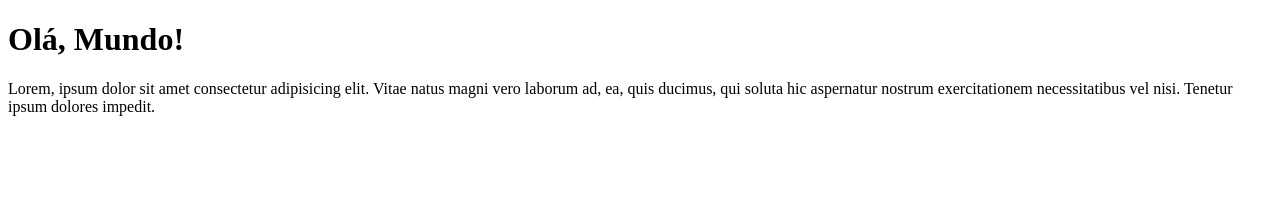
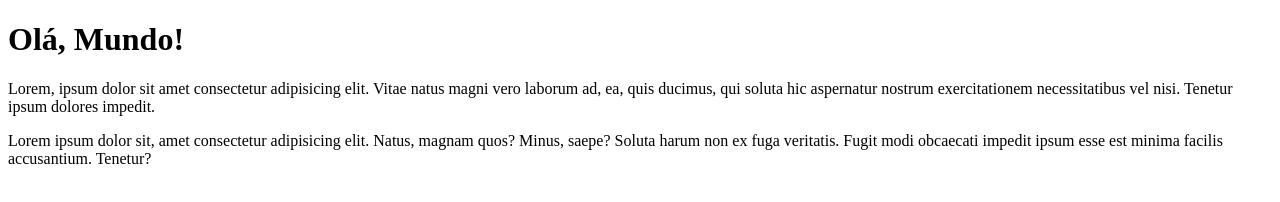
Before and after one commit to LeonardoSouza022/Ola-Mundo, a plain HTML site: page site-exemplo/index.html in a window 1280 px wide. Drawn offline with Linux system fonts and the light colour scheme.

Commit message:
Update index.html

```diff
--- a/site-exemplo/index.html
+++ b/site-exemplo/index.html
@@ -8,5 +8,6 @@
 <body>
     <h1>Olá, Mundo!</h1>
     <p>Lorem, ipsum dolor sit amet consectetur adipisicing elit. Vitae natus magni vero laborum ad, ea, quis ducimus, qui soluta hic aspernatur nostrum exercitationem necessitatibus vel nisi. Tenetur ipsum dolores impedit.</p>
+    <p>Lorem ipsum dolor sit, amet consectetur adipisicing elit. Natus, magnam quos? Minus, saepe? Soluta harum non ex fuga veritatis. Fugit modi obcaecati impedit ipsum esse est minima facilis accusantium. Tenetur?</p>
 </body>
 </html>
```
